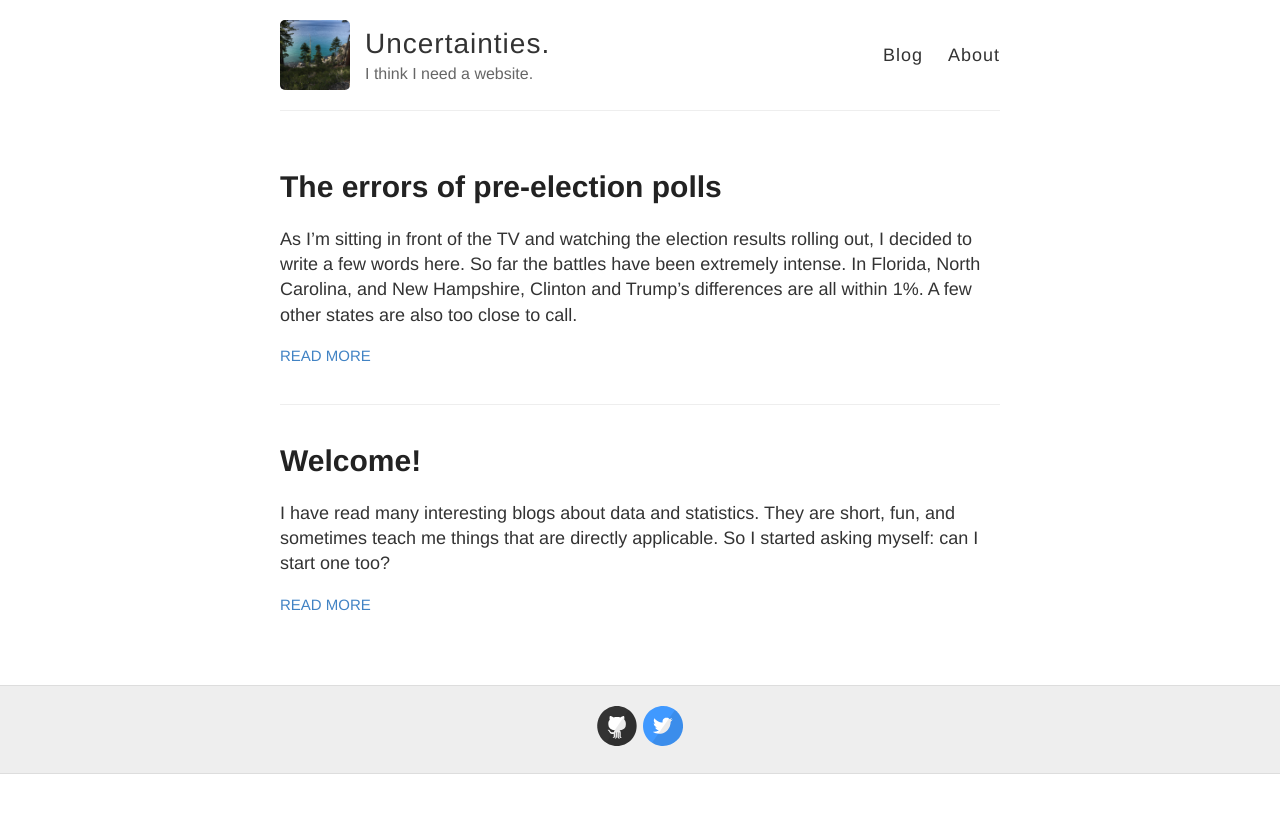
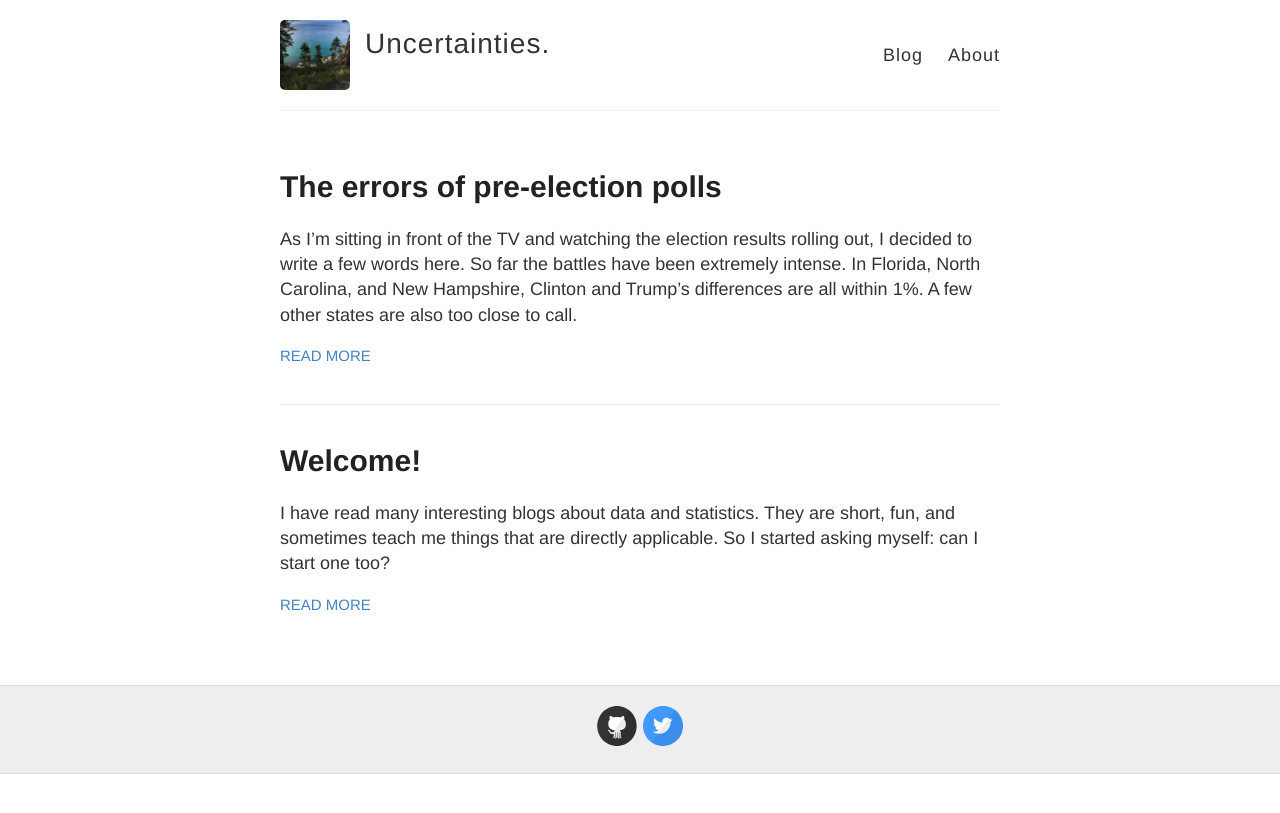
Before and after one commit to XiaoxiaoWang87/xiaoxiaowang87.github.io, a Jekyll site: the page built from index.html, in a window 1280 px wide. Shown: the top 813 px of the page. Built offline with Jekyll 4.4.1, drawn with Linux system fonts in a browser that asks for light colours.

Commit message:
first blog posts

```diff
--- a/_config.yml
+++ b/_config.yml
@@ -6,7 +6,7 @@
 name: Uncertainties.
 
 # Short bio or description (displayed in the header)
-description: I think I need a website.
+description: #I think I need a website.
 
 # URL of your avatar or profile pic (you could use your GitHub profile pic)
 avatar: /images/IMG_0530.jpg #https://raw.githubusercontent.com/barryclark/jekyll-now/master/images/jekyll-logo.png
```
